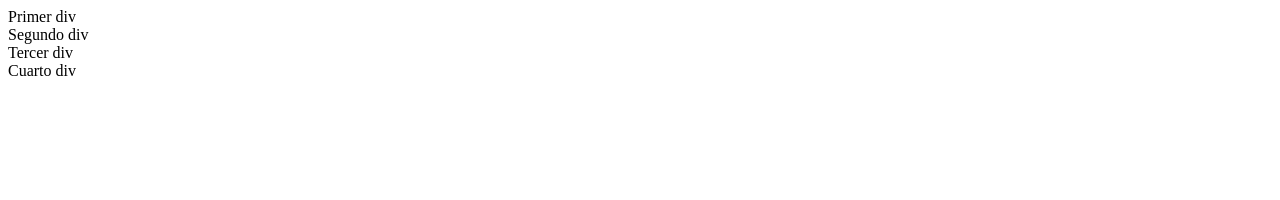
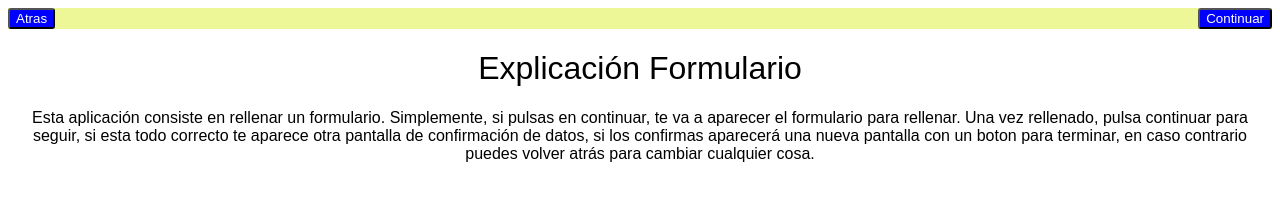
Before and after one commit to Chuarchenaguer/2DAM, a website: page Index.html in a window 1280 px wide. Drawn offline with Linux system fonts and the light colour scheme.

Commit message:
Formulario paso 1

```diff
--- a/Index.html
+++ b/Index.html
@@ -3,10 +3,15 @@
 <head>
     <meta charset="UTF-8">
     <title>AE3</title>
-    <script src='main-js'></script>
+    <link rel='stylesheet' href='index.css'/>
+    <script src='main.js'></script>
 </head>
 <body>
-    <div id='step-1'>Primer div</div>
+    <div class='barra-superior'>
+        <button id='0' class='botonAtras'>Atras</button>
+        <button id='1' class='botonAdelante'>Continuar</button>
+    </div>
+    <div id='step-1' class='step-container'></div>
     <div id='step-2'>Segundo div</div>
     <div id='step-3'>Tercer div</div>
     <div id='step-4'>Cuarto div</div>
--- /dev/null
+++ b/index.css
@@ -0,0 +1,23 @@
+.body {
+    font: 1em sans-serif;
+    font-size: 16px;
+    text-decoration-color: #5d5d5d;
+}
+
+.barra-superior {
+   background-color: rgb(237, 247, 152);
+}
+
+.botonAtras {
+    background-color: blue;
+    color: white;
+    border-radius: 3px;
+}
+
+.botonAdelante {
+    background-color: blue;
+    color: white;
+    border-radius: 3px;
+    position: relative;
+    float: right;
+}
--- a/main.js
+++ b/main.js
@@ -0,0 +1,66 @@
+document.addEventListener('DOMContentLoaded', () => {
+    const step1Container = document.getElementById('step-1');
+    const step2Container = document.getElementById('step-2');
+    const step3Container = document.getElementById('step-3');
+    const step4Container = document.getElementById('step-4');
+
+
+    if (step1Container.style.display ==='') {
+        step2Container.style.display = 'none';
+        step3Container.style.display = 'none';
+        step4Container.style.display = 'none';
+    }
+
+    var h1 = document.createElement("h1");
+    var parrafo = document.createElement("p");
+    var textoH1 = document.createTextNode ('Explicación Formulario');
+    var textoParrafo = document.createTextNode ('Esta aplicación consiste en rellenar un formulario. Simplemente, si pulsas en continuar, te va a aparecer el formulario para rellenar. Una vez rellenado, pulsa continuar para seguir, si esta todo correcto te aparece otra pantalla de confirmación de datos, si los confirmas aparecerá una nueva pantalla con un boton para terminar, en caso contrario puedes volver atrás para cambiar cualquier cosa.');
+    h1.appendChild(textoH1);
+    parrafo.appendChild(textoParrafo);
+    step1Container.appendChild(h1);
+    step1Container.appendChild(parrafo);
+    h1.style.textAlign = 'center';
+    parrafo.style.textAlign = 'center';
+    h1.style.font = '2em sans-serif';
+    parrafo.style.font = '1em sans-serif';
+});
+
+
+/*buttons.forEach((button, index) => button.addEventListener('click', () => {
+    const step1Container = document.getElementById('step-1');
+    const step2Container = document.getElementById('step-2');
+    const step3Container = document.getElementById('step-3');
+    const step4Container = document.getElementById('step-4');
+
+    /*if (index === 1){
+        if (step1Container.style.display === '') {
+            step1Container.style.display = 'none';
+            step2Container.style.display = '';
+        } else if (step2Container === '' ) {
+            step2Container.style.display = 'none';
+            step3Container.style.display = '';
+        } else if (step3Container === '') {
+            step3Container.style.display = 'none';
+            step4Container.style.display = '';
+        }
+    }*/
+/*}));*/
+
+    /*document.addEventListener('botonAdelante'.click, () => {
+        const botonAtras = document.getElementsByClassName('botonAtras');
+        const step1Container = document.getElementById('step-1');
+        const step2Container = document.getElementById('step-2');
+        const step3Container = document.getElementById('step-3');
+        const step4Container = document.getElementById('step-4');
+
+        if (step4Container.style.display === '') {
+            step3Container.style.display = '';
+            step4Container.style.display = 'none';
+        } else if (step2Container === '' ) {
+            step2Container.style.display = 'none';
+            step1Container.style.display = '';
+        } else if (step3Container === '') {
+            step3Container.style.display = 'none';
+            step2Container.style.display = '';
+        }
+});*/
```
